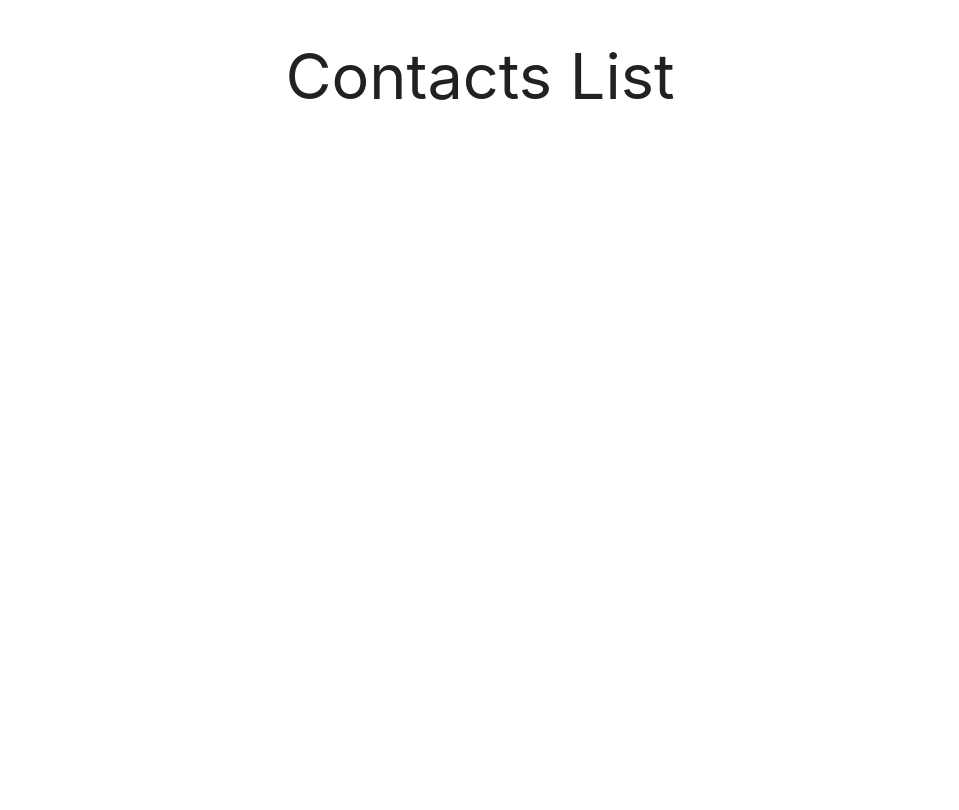
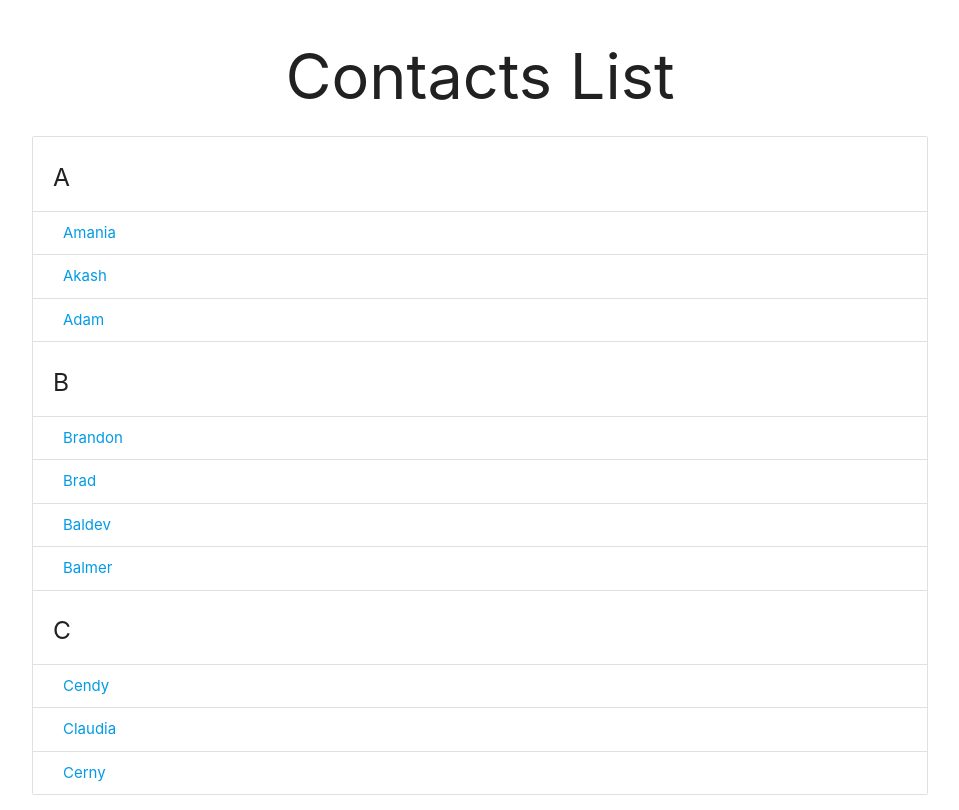
Before and after one commit to VisheshSingh/filter_menu, a plain HTML site: page index.html in a window 1280 px wide. Shown: the whole page, without its empty margins (160-1119 px from the left). Drawn offline with nearby package versions, Linux system fonts and the light colour scheme.

Commit message:
names added to the contacts menu

```diff
--- a/index.html
+++ b/index.html
@@ -12,6 +12,29 @@
     <h1 class="center-align">
       Contacts List
     </h1>
+    <ul class="collection with-header" id="names">
+      <li class="collection-header">
+        <h5>A</h5>
+      </li>
+      <li class="collection-item"><a href="#">Amania</a></li>
+      <li class="collection-item"><a href="#">Akash</a></li>
+      <li class="collection-item"><a href="#">Adam</a></li>
+
+      <li class="collection-header">
+        <h5>B</h5>
+      </li>
+      <li class="collection-item"><a href="#">Brandon</a></li>
+      <li class="collection-item"><a href="#">Brad</a></li>
+      <li class="collection-item"><a href="#">Baldev</a></li>
+      <li class="collection-item"><a href="#">Balmer</a></li>
+
+      <li class="collection-header">
+        <h5>C</h5>
+      </li>
+      <li class="collection-item"><a href="#">Cendy</a></li>
+      <li class="collection-item"><a href="#">Claudia</a></li>
+      <li class="collection-item"><a href="#">Cerny</a></li>
+    </ul>
   </div>
 </body>
 </html>
```
